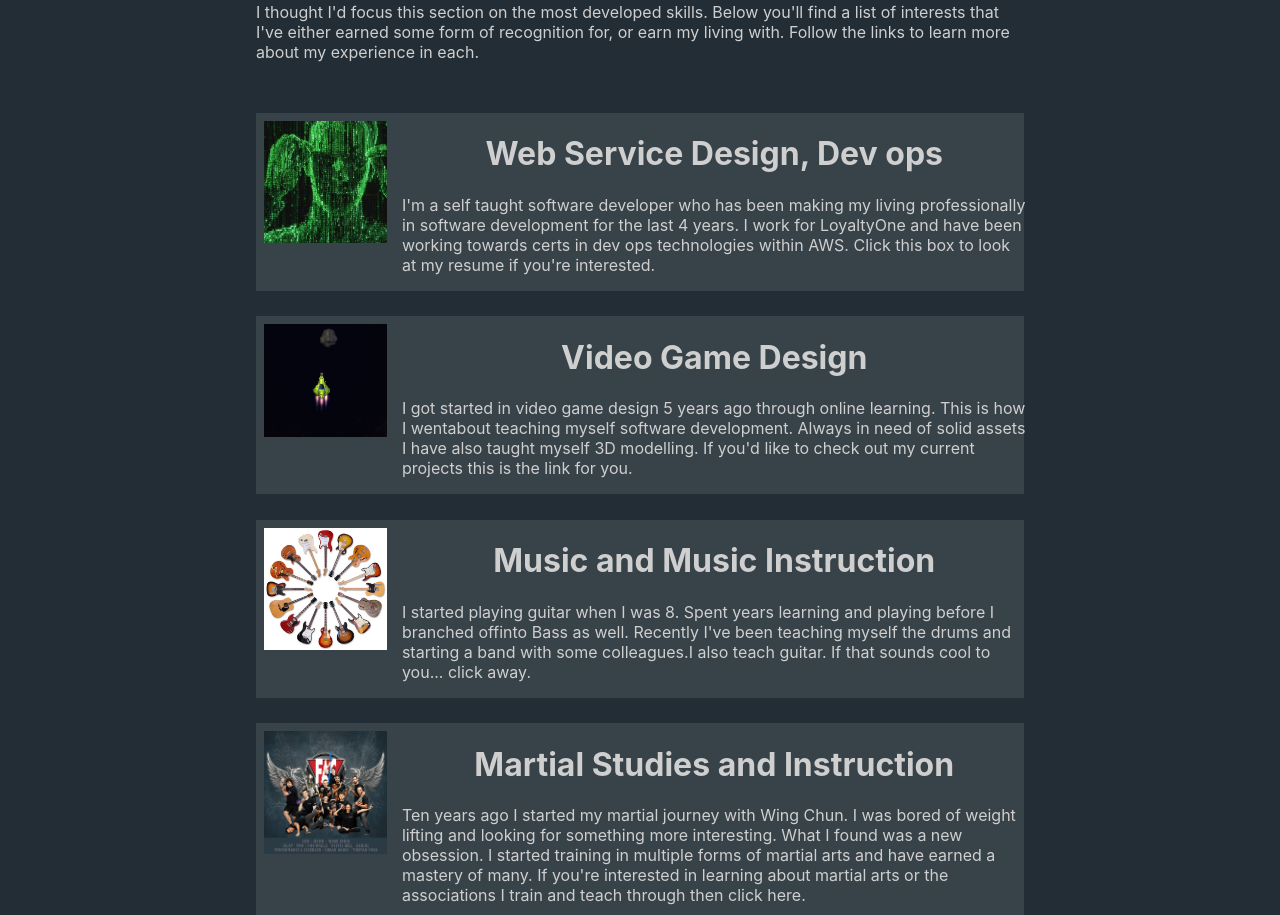
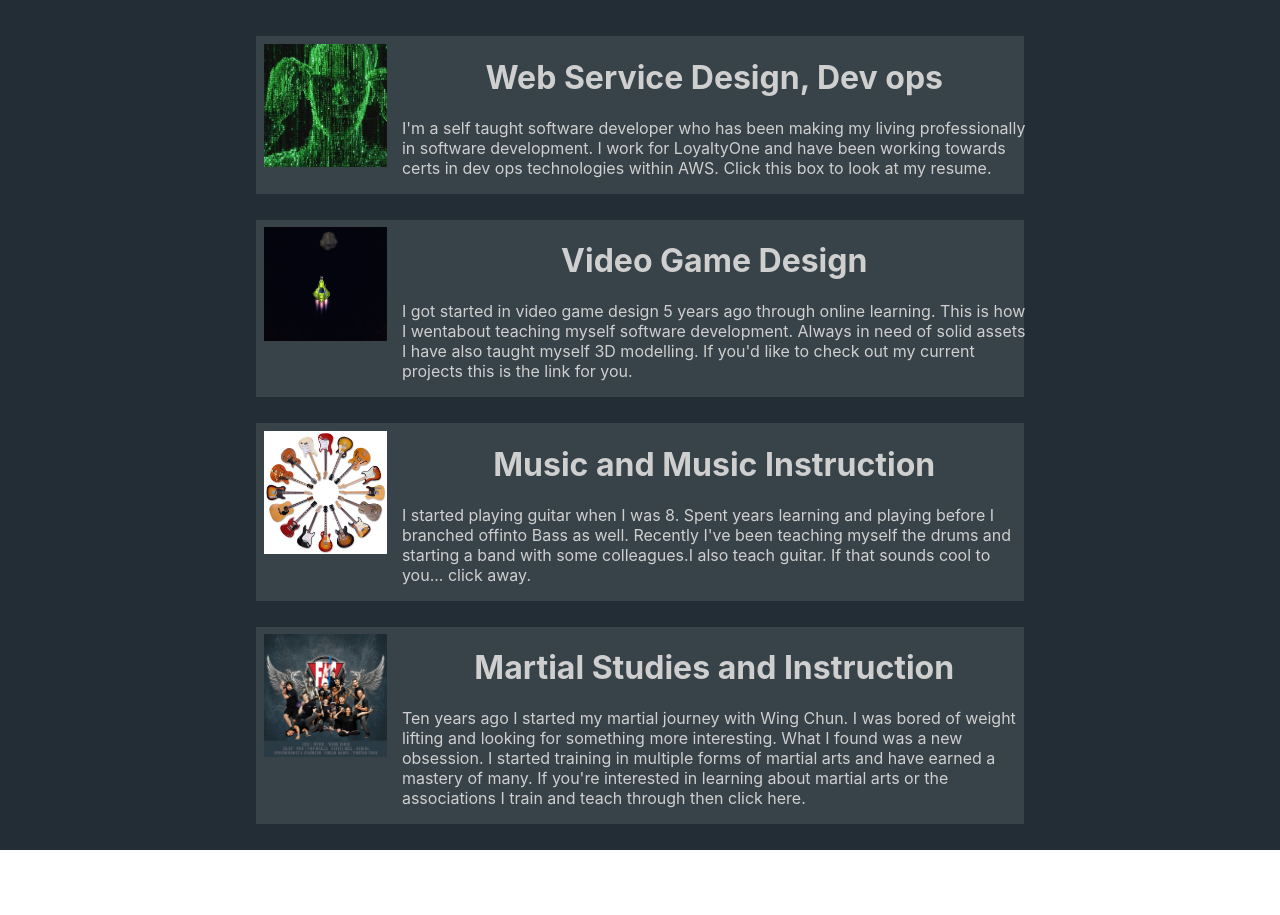
Before and after one commit to ColinDanforth/mywebresume, a React (Create React App) app: page / in a window 1280 px wide. Shown: the part 1628-2543 px from the top of the page. After the commit the page ends 2499 px from the top, so only its background shows below. Built offline with nearby package versions, Linux system fonts and the light colour scheme.

Commit message:
update resume pdf component

```diff
--- a/src/components/landingPageComponents/LandingBlock3.js
+++ b/src/components/landingPageComponents/LandingBlock3.js
@@ -21,8 +21,8 @@ const headerStyleMargin = {
   overflow: 'hidden',
   color: '#CFCFCF',
   fontSize: '2em',
-  marginTop: '2%',
-  marginBottom: '2%',
+  marginTop: '1%',
+  marginBottom: '1%',
 }
 
 const pStyle = {
@@ -31,8 +31,8 @@ const pStyle = {
   textAlign: 'left',
   marginLeft: '20%',
   marginRight: '20%',
-  marginTop: '2%',
-  marginBottom: '2%',
+  marginTop: '1%',
+  marginBottom: '1%',
 }
 
 class LandingBlock3 extends React.Component{
--- a/src/components/landingPageComponents/ListOfActivities.js
+++ b/src/components/landingPageComponents/ListOfActivities.js
@@ -8,8 +8,8 @@ export default [
     pageName: 'software',
     img: software,
     rootText: "I'm a self taught software developer who has been making my living professionally " +
-      "in software development for the last 4 years. I work for LoyaltyOne and have been working " +
-      "towards certs in dev ops technologies within AWS. Click this box to look at my resume if you're interested.",
+      "in software development. I work for LoyaltyOne and have been working " +
+      "towards certs in dev ops technologies within AWS. Click this box to look at my resume.",
     title: 'Web Service Design, Dev ops',
     link: '/resume'
   },
```
